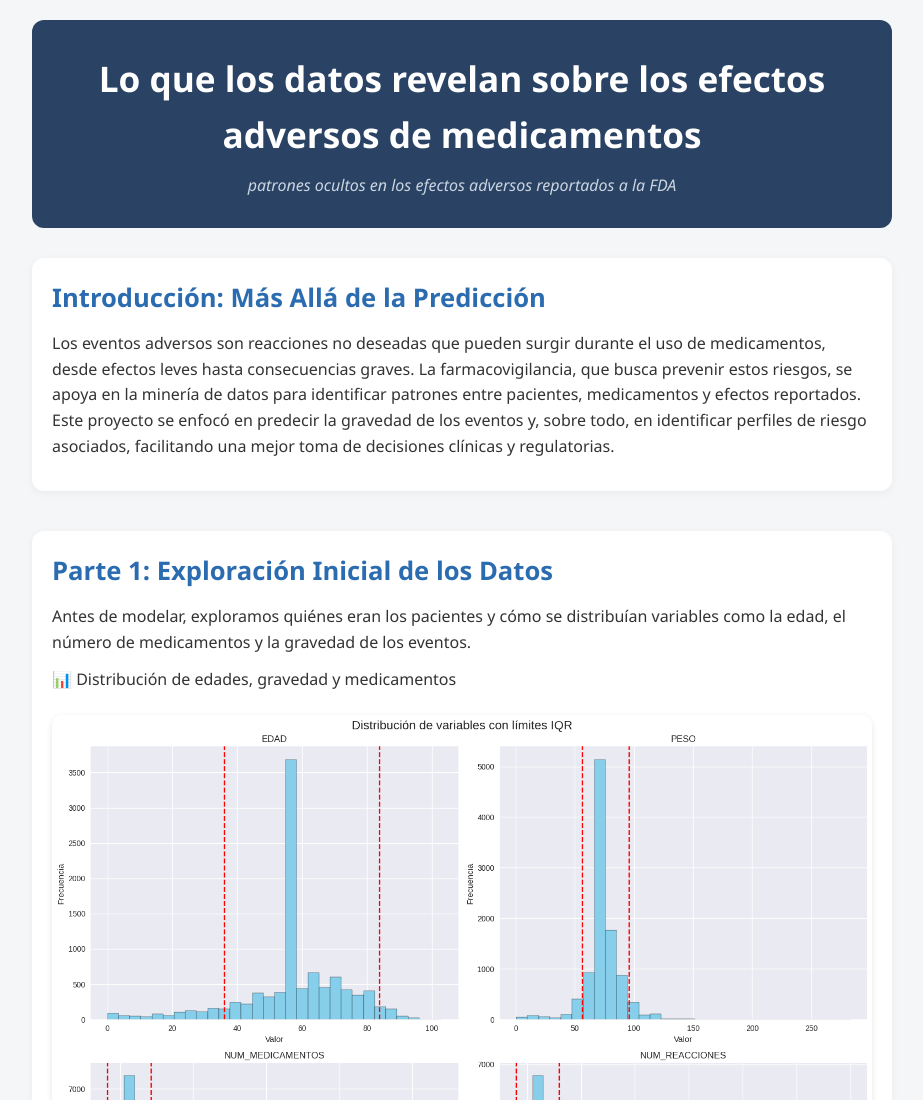
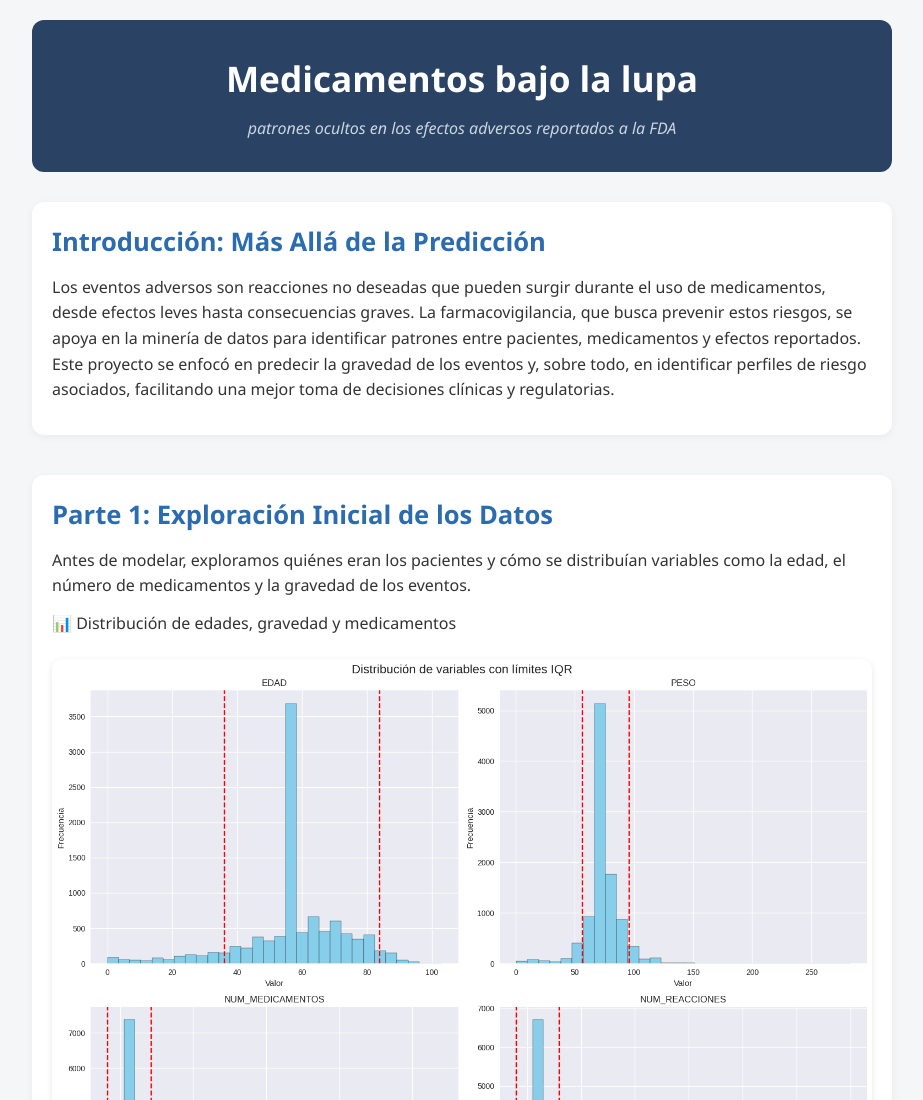
Before and after one commit to Davgarrido/Davgarrido.github.io, a plain HTML site: page index.html in a window 1280 px wide. Shown: the top 1100 px of the page, without its empty margins (178-1101 px from the left). Drawn offline with Linux system fonts and the light colour scheme.

Commit message:
version 0.5

```diff
--- a/index.html
+++ b/index.html
@@ -7,7 +7,7 @@
 </head>
 <body>
   <header>
-    <h1>Lo que los datos revelan sobre los efectos adversos de medicamentos</h1>
+    <h1>Medicamentos bajo la lupa</h1>
     <p><em>patrones ocultos en los efectos adversos reportados a la FDA</em></p>
   </header>
 
```
